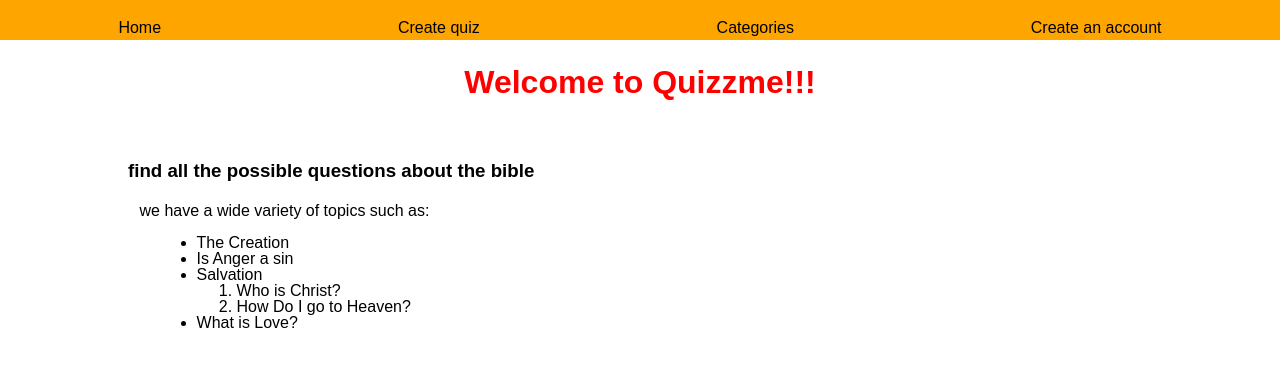
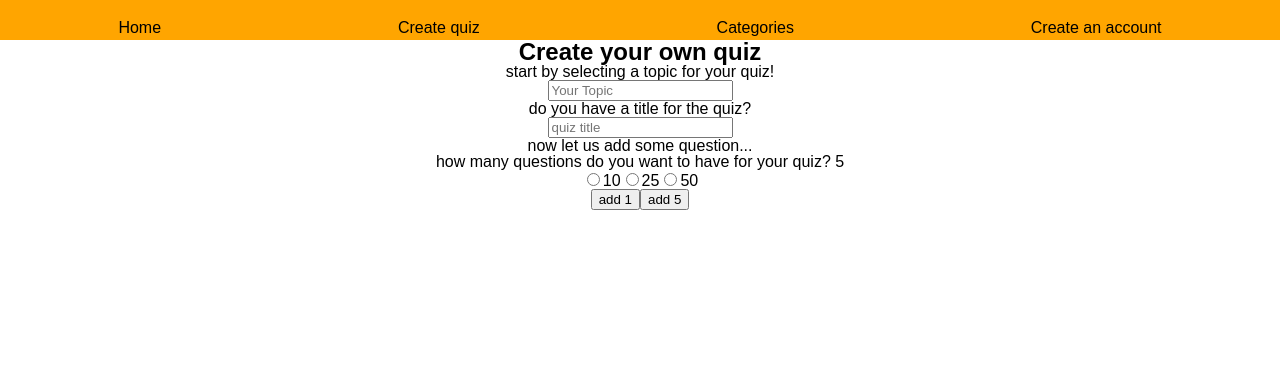
Before and after one commit to jmezalon/Quizz_Me, a React (Create React App) app in the folder frontend/: page /myquiz in a window 1280 px wide. Shown: the top 366 px of the page. Built offline with nearby package versions, Linux system fonts and the light colour scheme.

Commit message:
completed radio button change and functions

```diff
--- a/frontend/public/stylesheet/home.css
+++ b/frontend/public/stylesheet/home.css
@@ -8,6 +8,7 @@
   color: red;
   padding-top: 2%;
   padding-bottom: 5%;
+  z-index: -1;
 }
 
 .home-content {
--- a/frontend/src/App.js
+++ b/frontend/src/App.js
@@ -10,7 +10,10 @@ class App extends React.Component {
   state = {
     quizzes: [],
     showList: false,
-    showList2: false
+    showList2: false,
+    amount: 5,
+    title: "",
+    topic: ""
   };
   handleSublist = () => {
     this.setState({ showList: true, showList2: false });
@@ -22,7 +25,24 @@ class App extends React.Component {
   handleReset = () => {
     this.setState({ showList: false, showList2: false });
   };
+
+  handleChange = event => {
+    this.setState({ [event.target.name]: event.target.value });
+  };
+
+  addOne = event => {
+    event.preventDefault();
+    this.setState({ amount: parseInt(this.state.amount) + 1 });
+  };
+
+  addFive = event => {
+    event.preventDefault();
+    this.setState({ amount: parseInt(this.state.amount) + 5 });
+  };
+
   render() {
+    const { amount, title, topic } = this.state;
+
     return (
       <div className="App">
         <Navbar
@@ -34,11 +54,21 @@ class App extends React.Component {
         />
 
         <Switch>
-          <Route component={Home} />
+          <Route exact path="/" component={Home} />
           <Route
             exact
             path="/myquiz"
-            render={props => <CreateQuiz {...props} />}
+            render={props => (
+              <CreateQuiz
+                {...props}
+                amount={amount}
+                title={title}
+                topic={topic}
+                handleChange={this.handleChange}
+                addOne={this.addOne}
+                addFive={this.addFive}
+              />
+            )}
           />
         </Switch>
       </div>
--- a/frontend/src/components/CreateQuiz.js
+++ b/frontend/src/components/CreateQuiz.js
@@ -1,12 +1,23 @@
 import React from "react";
+import { NewQuizForm } from "./NewQuizForm";
 // import { Link } from "react-router-dom";
 // , withRouter,
 
 class CreateQuiz extends React.Component {
   render() {
+    const { amount, title, topic, handleChange, addOne, addFive } = this.props;
     return (
       <div className="new-quiz">
         <h2>Create your own quiz</h2>
+
+        <NewQuizForm
+          amount={amount}
+          title={title}
+          topic={topic}
+          handleChange={handleChange}
+          addOne={addOne}
+          addFive={addFive}
+        />
       </div>
     );
   }
--- /dev/null
+++ b/frontend/src/components/NewQuizForm.js
@@ -0,0 +1,47 @@
+import React from "react";
+
+export const NewQuizForm = ({
+  topic,
+  title,
+  amount,
+  addOne,
+  addFive,
+  handleChange
+}) => {
+  return (
+    <div className="newquiz-form">
+      <form>
+        <p>start by selecting a topic for your quiz!</p>
+        <input
+          name="topic"
+          onChange={handleChange}
+          value={topic}
+          placeholder="Your Topic"
+        />
+        <p>do you have a title for the quiz?</p>
+        <input
+          name="title"
+          onChange={handleChange}
+          value={title}
+          placeholder="quiz title"
+        />
+        <p>now let us add some question...</p>
+        <p>how many questions do you want to have for your quiz? {amount}</p>
+        <div className="selecting-box" onChange={handleChange}>
+          <input type="radio" name="amount" value={10} />
+          <label htmlFor="10">10</label>
+
+          <input type="radio" name="amount" value={25} />
+          <label htmlFor="25">25</label>
+
+          <input type="radio" name="amount" value={50} />
+          <label htmlFor="50">50</label>
+          <div className="selection-add">
+            <button onClick={addOne}>add 1</button>
+            <button onClick={addFive}>add 5</button>
+          </div>
+        </div>
+      </form>
+    </div>
+  );
+};
```
